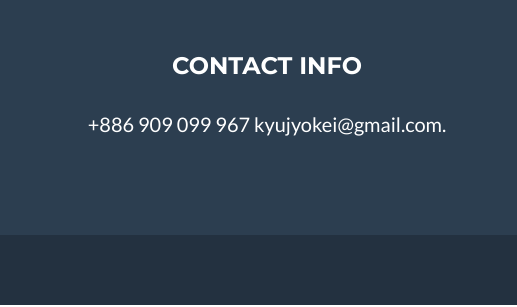
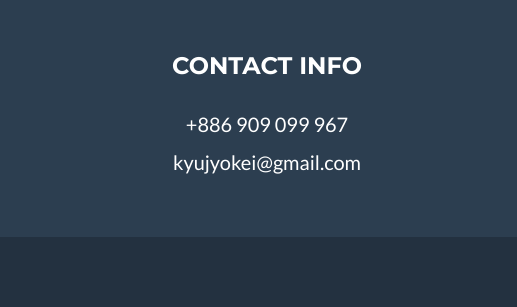
Before and after one commit to kyujyokei/kyujyokei.github.io, a website: page index.html in a window 1280 px wide. Shown: the part 3234-3541 px from the top of the page, 763-1280 px from the left. Drawn offline with nearby package versions, Linux system fonts and the light colour scheme.

Commit message:
Fixing minor problems.

```diff
--- a/index.html
+++ b/index.html
@@ -343,8 +343,8 @@
                     </div>
                     <div class="footer-col col-md-4">
                         <h3>Contact Info</h3>
-                        <p>+886 909 099 967
-                        kyujyokei@gmail.com</a>.</p>
+                        <p>+886 909 099 967</p>
+                        <p>kyujyokei@gmail.com</p>
                     </div>
                 </div>
             </div>
```
